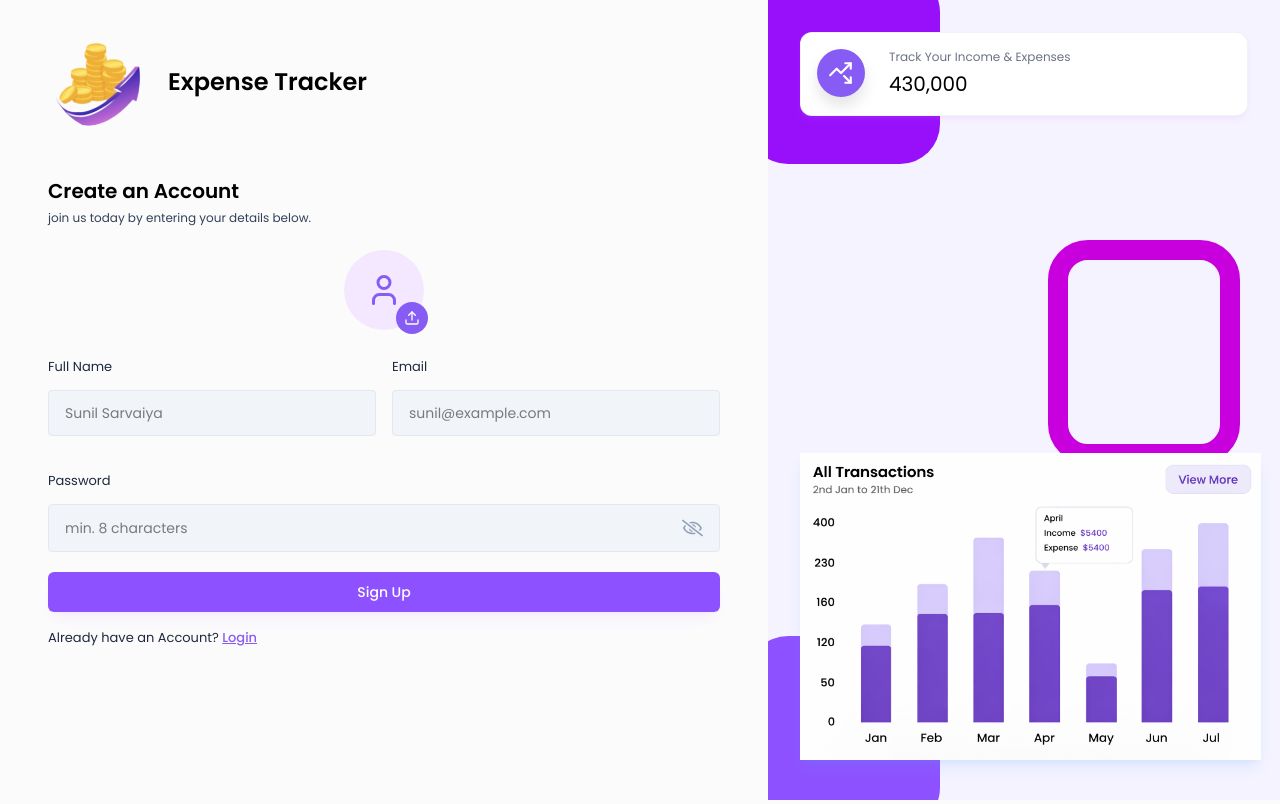
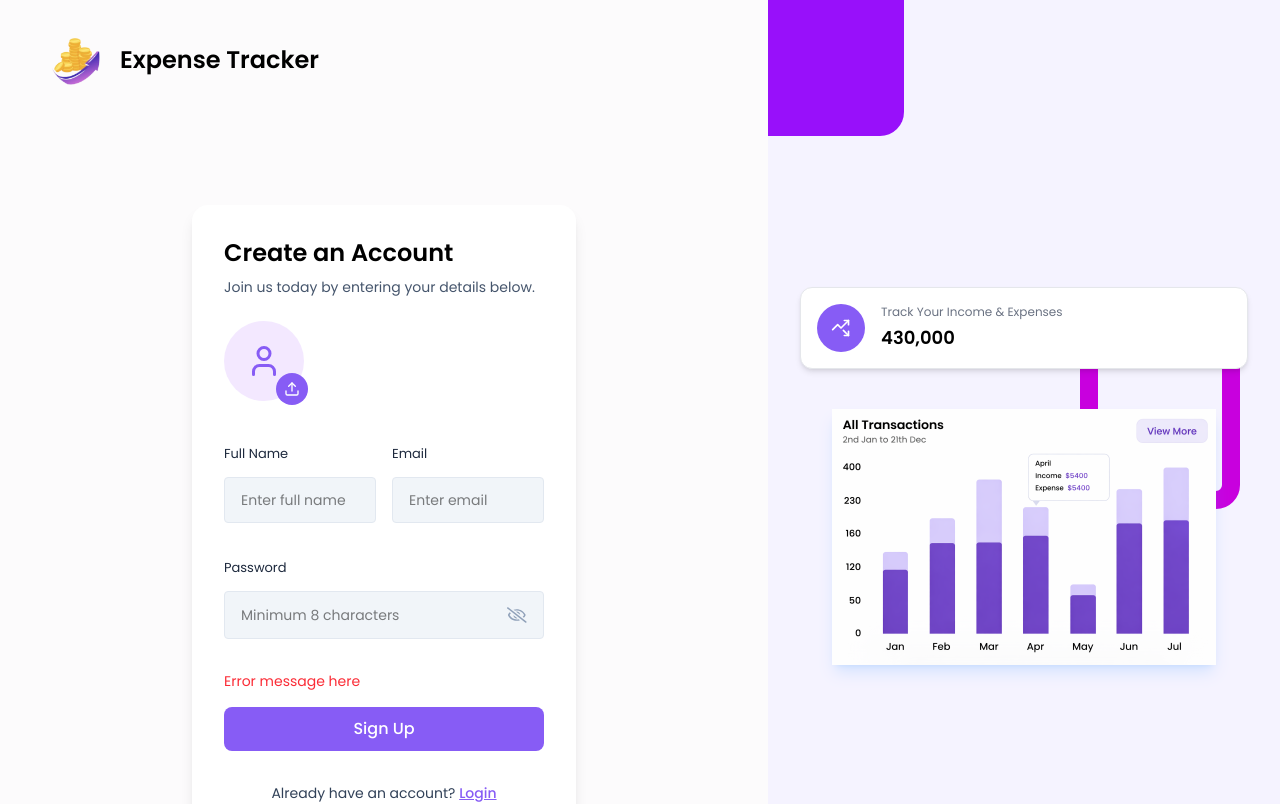
Before and after one commit to sarvaiya-sunil/SunExpenseMate, a React app in the folder frontend/: page /signup in a window 1280 px wide. Shown: the top 804 px of the page. Built offline with nearby package versions, Linux system fonts and the light colour scheme; the HTML template or start-up script is replaced by a standard one.

Commit message:
make it more responsive

```diff
--- a/frontend/src/components/layouts/AuthLayout.jsx
+++ b/frontend/src/components/layouts/AuthLayout.jsx
@@ -1,41 +1,51 @@
 import React from "react";
-//import Card2 from "../../assets/Images/card2.png";
 import { LuTrendingUpDown } from "react-icons/lu";
 
 const AuthLayout = ({ children }) => {
   return (
-    <div className="flex">
-      <div className="w-screen h-screen md:w-[60vw] px-12 pt-8 pb-12">
-        <div className="flex items-center -mb-20">
+    <div className="min-h-screen flex flex-col md:flex-row">
+      {/* Left Section */}
+      <div className="w-full md:w-[60%] flex flex-col px-4 sm:px-6 lg:px-12 py-6 sm:py-8">
+        {/* Logo Header */}
+        <div className="flex items-center gap-4 mb-8">
           <img
             src="logo.png"
-            className="h-25 w-25 rounded-full object-cover "
-            alt="LogoImage"
+            alt="Logo"
+            className="h-12 w-12 sm:h-14 sm:w-14 rounded-full object-cover"
           />
-          <h2 className="text-2xl font-semibold text-black ml-5 ">
+          <h2 className="text-xl sm:text-2xl font-semibold text-black">
             Expense Tracker
           </h2>
         </div>
-        {children}
+
+        {/* Auth Content */}
+        <div className="flex-1 flex items-center justify-center">
+          <div className="w-full max-w-md">{children}</div>
+        </div>
       </div>
-      <div className="hidden md:block w-[40vw] h-screen bg-violet-50 bg-auth-bg-img bg-cover bg-no-repeat bg-center overflow-hidden p-8 relative">
-        <div className="h-48 w-48 rounded-[40px] bg-purple-600 absolute -top-7 -left-5"></div>
-        <div className="w-48 h-56 rounded-[40px] border-[20px] border-fuchsia-600 absolute top-[30%] right-10"></div>
-        <div className="w-48 h-48 rounded-[40px] bg-violet-500 absolute -bottom-7 -left-5"></div>
 
-        <div className="grid grid-cols-1 z-20">
+      {/* Right Section (Hidden on Mobile) */}
+      <div className="hidden md:flex md:w-[40%] relative bg-violet-50 bg-auth-bg-img bg-cover bg-no-repeat bg-center p-8 overflow-hidden">
+        {/* Decorative Shapes */}
+        <div className="absolute -top-6 -left-6 w-40 h-40 bg-purple-600 rounded-3xl" />
+        <div className="absolute top-1/3 right-10 w-40 h-48 border-[18px] border-fuchsia-600 rounded-3xl" />
+        <div className="absolute -bottom-6 -left-6 w-40 h-40 bg-violet-500 rounded-3xl" />
+
+        {/* Card Section */}
+        <div className="relative z-10 w-full flex flex-col justify-center">
           <StatsInfoCard
             icon={<LuTrendingUpDown />}
             label="Track Your Income & Expenses"
             value="430,000"
             color="bg-primary"
           />
+
+          <img
+            src="card2.png"
+            alt="Card Preview"
+            className="mt-10 w-full max-w-xs lg:max-w-sm mx-auto shadow-lg shadow-blue-400/20"
+          />
         </div>
-
-        <img
-          src="card2.png"
-          className="w-64 lg:w-[90%] absolute bottom-10 shadow-lg shadow-blue-400/15"
-        />
       </div>
     </div>
   );
@@ -45,15 +55,15 @@
 
 const StatsInfoCard = ({ icon, label, value, color }) => {
   return (
-    <div className="flex gap-6 bg-white p-4 rounded-xl shadow-md shadow-purple-400/10 border border-gray-200/50 z-10">
+    <div className="flex gap-4 bg-white p-4 rounded-xl shadow-md border border-gray-200">
       <div
-        className={`w-12 h-12 flex items-center justify-center text-[26px] text-white ${color} rounded-full drop-shadow-xl`}
+        className={`w-12 h-12 flex items-center justify-center text-xl text-white ${color} rounded-full`}
       >
         {icon}
       </div>
       <div>
         <h6 className="text-xs text-gray-500 mb-1">{label}</h6>
-        <span className="text-[20px]">{value}</span>
+        <span className="text-lg font-semibold">{value}</span>
       </div>
     </div>
   );
--- a/frontend/src/pages/Auth/Login.jsx
+++ b/frontend/src/pages/Auth/Login.jsx
@@ -60,41 +60,57 @@
 
   return (
     <AuthLayout>
-      <div className="lg:w-[70%] h-3/4 md:h-full flex flex-col justify-center">
-        <h3 className="text-xl font-semibold text-black">Welcome Back</h3>
-        <p className="text-xs text-slate-700 mt-[5px] mb-6">
-          Please enter your detail to log in
+      <div className="w-full min-h-screen flex items-center justify-center px-4 sm:px-6 lg:px-8">
+        {/* Card Container */}
+        <div className="w-full max-w-md bg-white shadow-lg rounded-2xl p-6 sm:p-8">
+          <h3 className="text-xl sm:text-2xl font-semibold text-black text-center md:text-left">
+            Welcome Back
+          </h3>
+
+          <p className="text-sm text-slate-600 mt-2 mb-6 text-center md:text-left">
+            Please enter your details to log in
           </p>
-        <form onSubmit={handleLogin}>
+
+          <form onSubmit={handleLogin} className="space-y-4">
             <Input
               value={email}
               onChange={(e) => setEmail(e.target.value)}
               label="Email Address"
               placeholder="sunil@example.com"
-            type="text"
+              type="email"
               autoComplete="off"
             />
+
             <Input
               value={password}
               onChange={(e) => setPassword(e.target.value)}
               label="Password"
-            placeholder="min. 8 characters"
+              placeholder="Minimum 8 characters"
               type="password"
               autoComplete="new-password"
             />
 
-          {error && <p className="text-red-500 text-xs pb-2.5">{error}</p>}
+            {error && (
+              <p className="text-red-500 text-sm text-center md:text-left">
+                {error}
+              </p>
+            )}
 
-          <button type="submit" className="btn-primary">
-            {loading ? "logging in..." : "Login"}
+            <button
+              type="submit"
+              className="w-full py-2.5 rounded-lg bg-primary text-white font-medium transition hover:opacity-90"
+            >
+              {loading ? "Logging in..." : "Login"}
             </button>
-          <p className="text-[13px] text-slate-800 mt-3">
-            Don't have an Account?
+
+            <p className="text-sm text-slate-700 text-center mt-4">
+              Don't have an account?{" "}
               <Link to="/signup" className="font-medium text-primary underline">
-              SignUp
+                Sign Up
               </Link>
             </p>
           </form>
+        </div>
       </div>
     </AuthLayout>
   );
--- a/frontend/src/pages/Auth/Signup.jsx
+++ b/frontend/src/pages/Auth/Signup.jsx
@@ -77,50 +77,63 @@
   };
   return (
     <AuthLayout>
-      <div className="lg:w-100% h-auto md:h-full mt-10 md:mt-0 flex flex-col justify-center">
-        <h3 className="text-xl font-semibold text-black">Create an Account</h3>
-        <p className="text-xs text-slate-700 mt-[5px] mb-6">
-          join us today by entering your details below.
+      <div className="w-full min-h-screen flex items-center justify-center px-4 sm:px-6 lg:px-8">
+        {/* Card Container */}
+        <div className="w-full max-w-md bg-white shadow-lg rounded-2xl p-6 sm:p-8">
+          <h3 className="text-xl sm:text-2xl font-semibold text-black text-center md:text-left">
+            Create an Account
+          </h3>
+
+          <p className="text-sm text-slate-600 mt-2 mb-6 text-center md:text-left">
+            Join us today by entering your details below.
           </p>
-        <form onSubmit={handleSignup}>
-          <ProfilePhotoSelector image={profilePic} setImage={setProfilePic} />
 
+          <form className="space-y-4">
+            {/* Profile Photo */}
+            <div className="flex justify-center md:justify-start">
+              <ProfilePhotoSelector />
+            </div>
+
+            {/* Responsive Grid */}
             <div className="grid grid-cols-1 md:grid-cols-2 gap-4">
               <Input
-              value={fullName}
-              onChange={(e) => setFullName(e.target.value)}
                 label="Full Name"
-              placeholder="Sunil Sarvaiya"
+                placeholder="Enter full name"
                 type="text"
               />
+
+              <Input label="Email" placeholder="Enter email" type="email" />
+
+              <div className="md:col-span-2">
                 <Input
-              value={email}
-              onChange={(e) => setEmail(e.target.value)}
-              label="Email"
-              placeholder="sunil@example.com"
-              type="text"
-            />
-            <div className="col-span-2">
-              <Input
-                value={password}
-                onChange={(e) => setPassword(e.target.value)}
                   label="Password"
-                placeholder="min. 8 characters"
+                  placeholder="Minimum 8 characters"
                   type="password"
                 />
               </div>
             </div>
-          {error && <p className="text-xs text-red-500 pb-2.5">{error}</p>}
-          <button type="submit" className="btn-primary">
-            {loading ? "Creating Account..." : "Sign Up"}
+
+            {/* Error Message */}
+            <p className="text-sm text-red-500 text-center md:text-left">
+              Error message here
+            </p>
+
+            {/* Button */}
+            <button
+              type="submit"
+              className="w-full py-2.5 rounded-lg bg-primary text-white font-medium transition hover:opacity-90"
+            >
+              Sign Up
             </button>
-          <p className="text-[13px] text-slate-800 mt-3">
-            Already have an Account?{" "}
-            <Link to="/login" className="font-medium text-primary underline">
+
+            <p className="text-sm text-slate-700 text-center mt-4">
+              Already have an account?{" "}
+              <span className="font-medium text-primary underline cursor-pointer">
                 Login
-            </Link>
+              </span>
             </p>
           </form>
+        </div>
       </div>
     </AuthLayout>
   );
```
Lines whose indentation alone changed are shown as unchanged.
